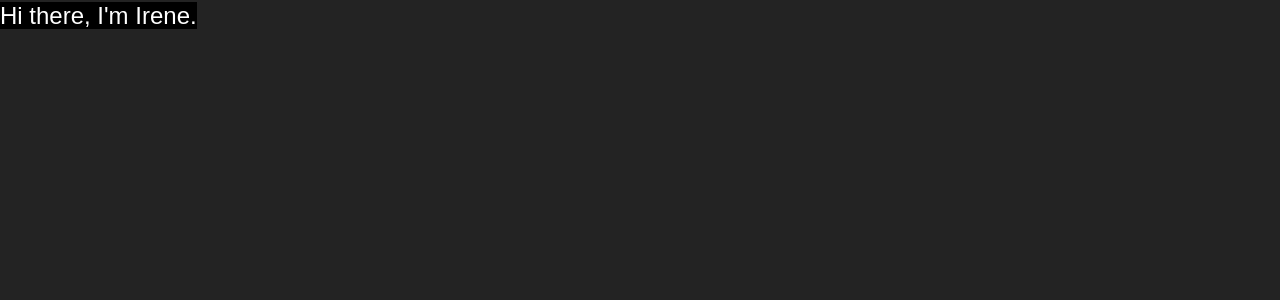
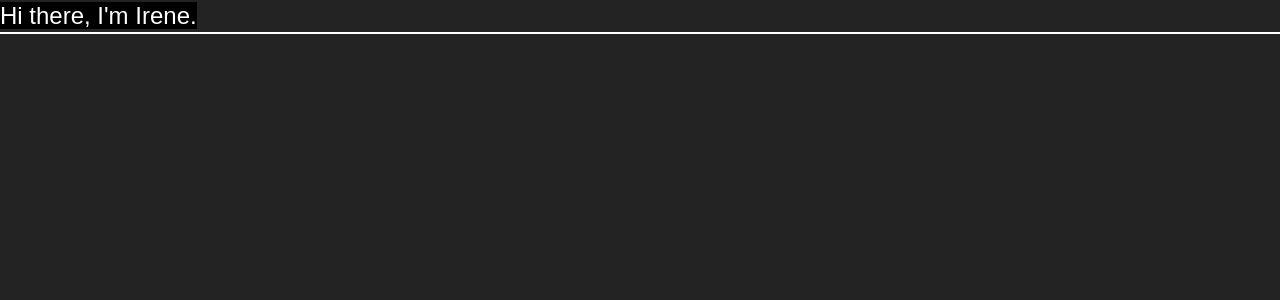
Before and after one commit to irene-panis/portfolio2024, a React (Vite) app: page / in a window 1280 px wide. Shown: the top 300 px of the page. Built offline with nearby package versions, Linux system fonts and the light colour scheme; a web font is replaced by a local one.

Commit message:
create line component for homepage

```diff
--- a/src/App.jsx
+++ b/src/App.jsx
@@ -1,10 +1,13 @@
 import './index.css'
+import { Line } from './components/home/Line'
+
 
 function App() {
 
   return (
     <>
       <span className="bg-black text-2xl">Hi there, I&apos;m Irene.</span>
+      <Line/>
     </>
   )
 }
--- /dev/null
+++ b/src/components/home/Line.jsx
@@ -0,0 +1,5 @@
+export const Line = () => {
+  return (
+    <hr className="border border-white"/>
+  )
+}
```
